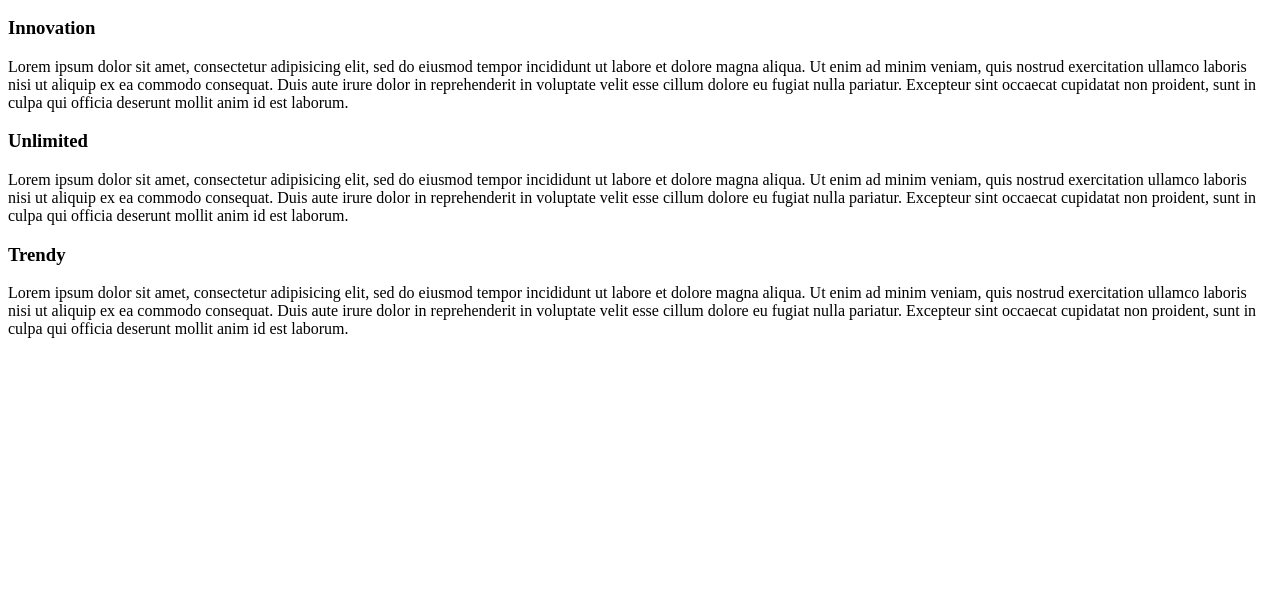
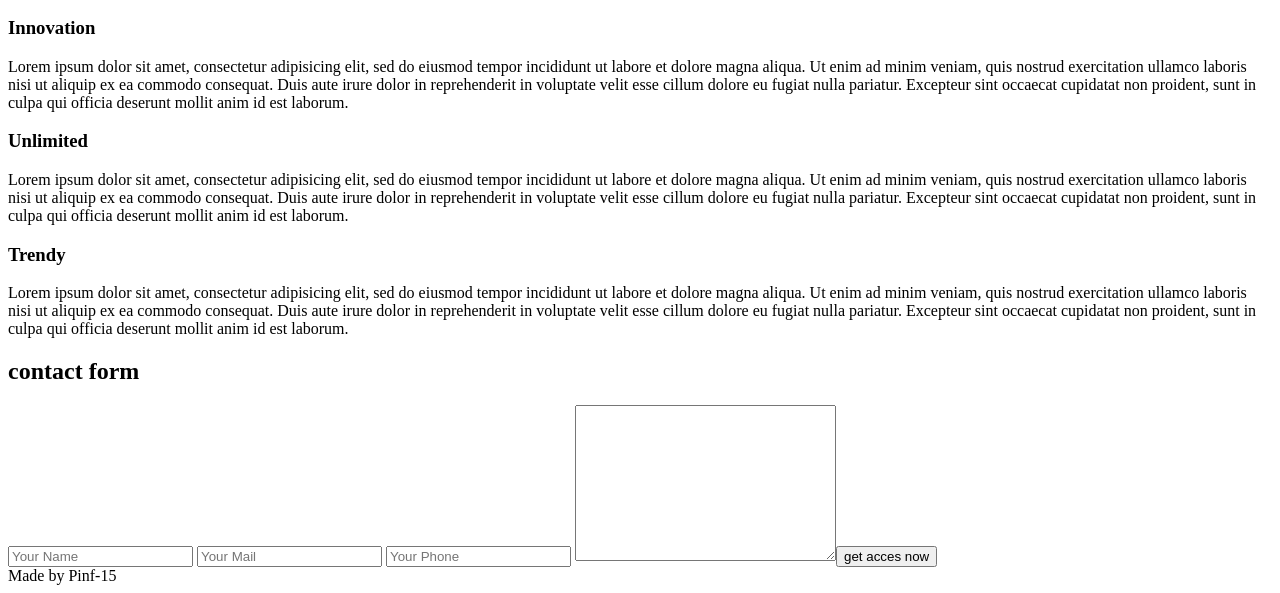
Before and after one commit to vdmlnk/vdmlnk.github.io, a plain HTML site: page portfolio/site/index.html in a window 1280 px wide. Shown: the part 237-830 px from the top of the page. Before the commit the page ends 800 px from the top, so only its background shows below. Drawn offline with Linux system fonts and the light colour scheme.

Commit message:
start1.1

```diff
--- a/portfolio/site/index.html
+++ b/portfolio/site/index.html
@@ -42,9 +42,20 @@
 </div>
 			</section>
 			<section class="form">
-
+				<div class="container">
+					<h2>contact form</h2>
+					<form action="">
+						<input type="text" placeholder="Your Name">
+						<input type="text" placeholder="Your Mail">
+						<input type="text" placeholder="Your Phone">
+						<textarea name="" id="" cols="30" rows="10" paceholder=""></textarea><button class="btn">get acces now</button>
+					</form>
+				</div>
 			</section>
 		</main>
+		<footer>
+			<span class="copy">Made by Pinf-15</span>
+		</footer>
 	</body>
 
 </html>
```
